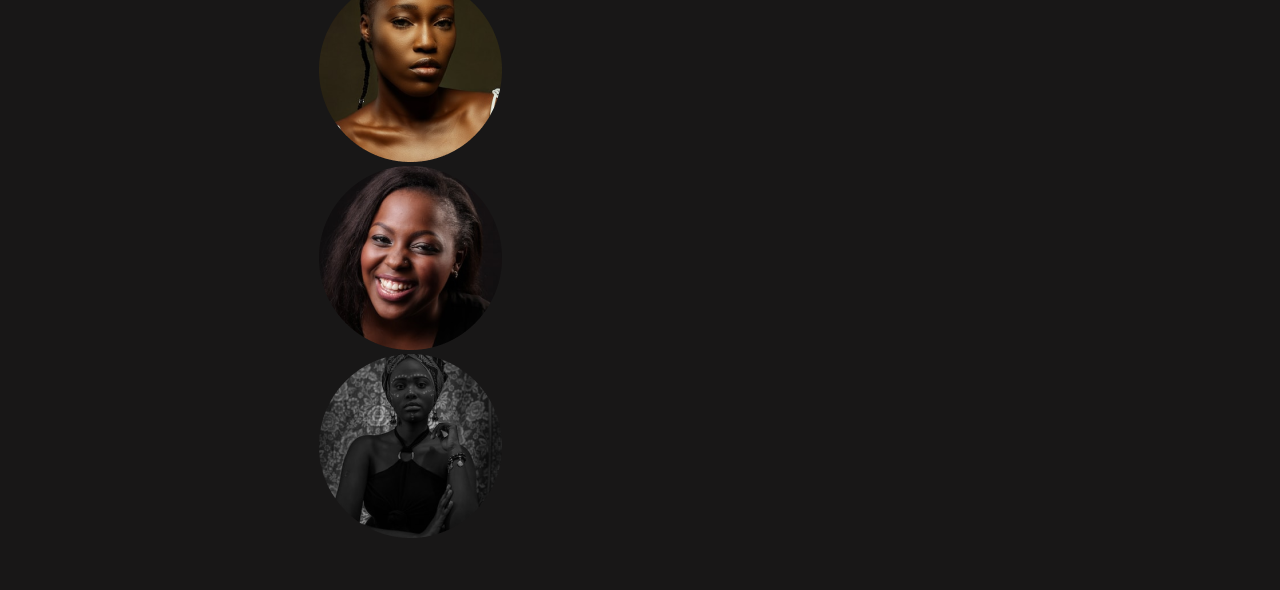
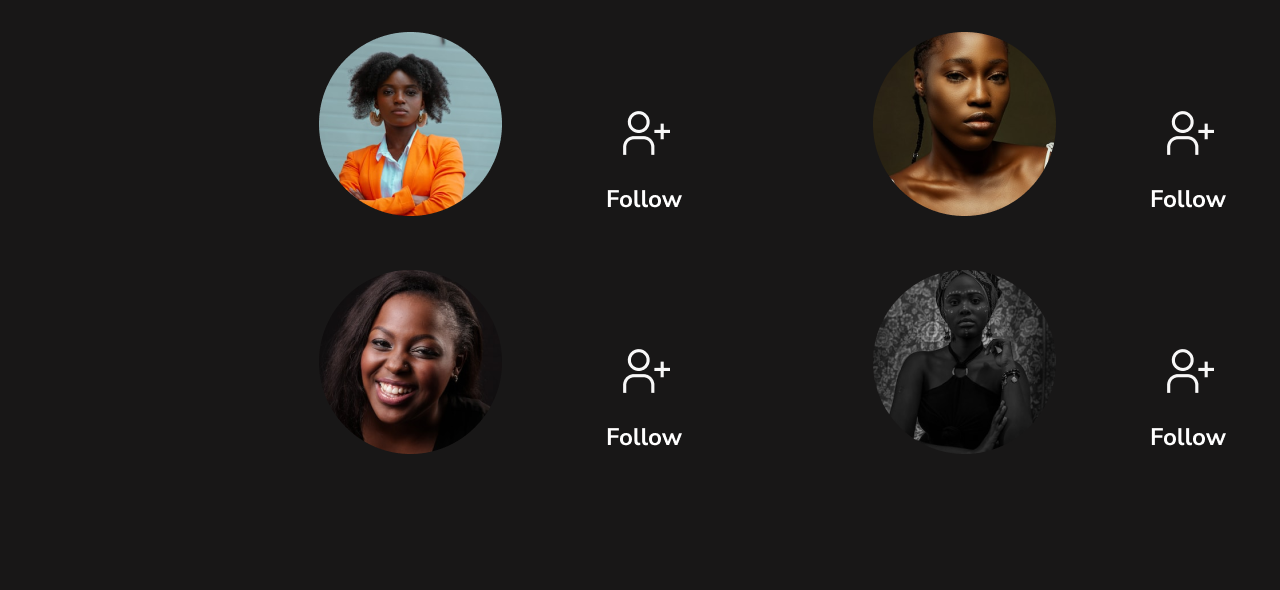
Before and after one commit to Arafatibraheem/web3ladies-project, a plain HTML site: page index.html in a window 1280 px wide. Shown: the part 210-800 px from the top of the page. Drawn offline with Linux system fonts and the light colour scheme.

Commit message:
Made changes to file

```diff
--- a/index.html
+++ b/index.html
@@ -8,28 +8,36 @@
     <link rel="stylesheet" href="style.css">
 </head>
 <body>
-    <nav>
-      <div class="container-1">
+    <div class="container-1">
         <img src="WhatsApp.png" alt="socialite icon" class="socialite-icon">
         <button class="btn1">Discord</button>
+        <button class="btn2">mb1qrtyjjiu</button>
+        <img src="Ellipse 2.png" alt="small- icon" class="icon">
+    </div>
 
-        <button class="btn2">mb1qrtyjjiu</button>
-        <img src="Ellipse 2.png" alt="small- icon" class="img-icon">
-      </nav>
-    </header>
-      <section>
+      <div class="second-container">
       <div>
-      <img src="Ellipse 3.png" alt="first-image">
+      <img src="Ellipse 3.png" alt="first-image" class="img1">
+      <div class="names">
+      </div>
+      <img src="follow.png" alt="" class="img1">
       </div>
       <div>
-      <img src="Ellipse 4.png" alt="">
+      <img src="Ellipse 5.png" alt="" class="img2">
+      <img src="follow.png" alt="" class="img2">
+      </div>
+    </div>
+
+      <div class="third-container">
+      <div>
+      <img src="Ellipse 4.png" alt="" class="img3">
+      <img src="follow.png" alt="" class="img3">
       </div>
       <div>
-      <img src="Ellipse 5.png" alt="">
+      <img src="Ellipse 6.png" alt="" class="img4">
+      <img src="follow.png" alt="" class="img4">
       </div>
-      <div>
-      <img src="Ellipse 6.png" alt="">
-      </div>
-      </section>
+    </div>
+
 </body>
 </html>
--- a/style.css
+++ b/style.css
@@ -9,12 +9,20 @@ body{
     padding: 0;
 }
 
+.container-1{
+    padding: 0;
+    margin: 0;
+    display: block;
+    flex-direction: column;
+    justify-content: center;
+}
+
 .btn1{
     position: absolute;
     width: 168px;
     height: 37px;
     border-radius: 12px;
-    left: 845px;
+    left: 900px;
     top: 50px;
     background-color: #00c4cc;
     border: none;
@@ -26,9 +34,58 @@ body{
     width: 211px;
     height: 37px;
     border-radius: 12px;
-    left: 1040px;
+    left: 500px;
     top: 48px;
     background-color: #00c4cc;
     border: none;
     color: white;
 }
+
+.icon{
+    padding-top: 0;
+}
+
+.second-container{
+    padding-top: 15%;
+    justify-content: space-between;
+    padding-bottom: 10%;
+}
+
+.third-container{
+    padding-top: 15%;
+    justify-content: space-between;
+}
+
+.img1{
+    padding-right: 100px;
+    padding-top: 50px;
+}
+
+.img2{
+    padding-right: 100px;
+    padding-top: 50px;
+}
+
+.img3{
+    padding-left: 90px;
+    padding-top: 50px;
+}
+
+.img4{
+    padding-left: 90px;
+    padding-top: 50px;
+}
+
+.names{
+    float: left;
+}
+/*section{
+    display: flex;
+    flex-direction: row;
+    padding: 0;
+    margin: 0;
+    height: 100vh;
+    padding-top: 10%;
+    justify-content: space-between;
+    flex-wrap: wrap-reverse;
+}*/
```
